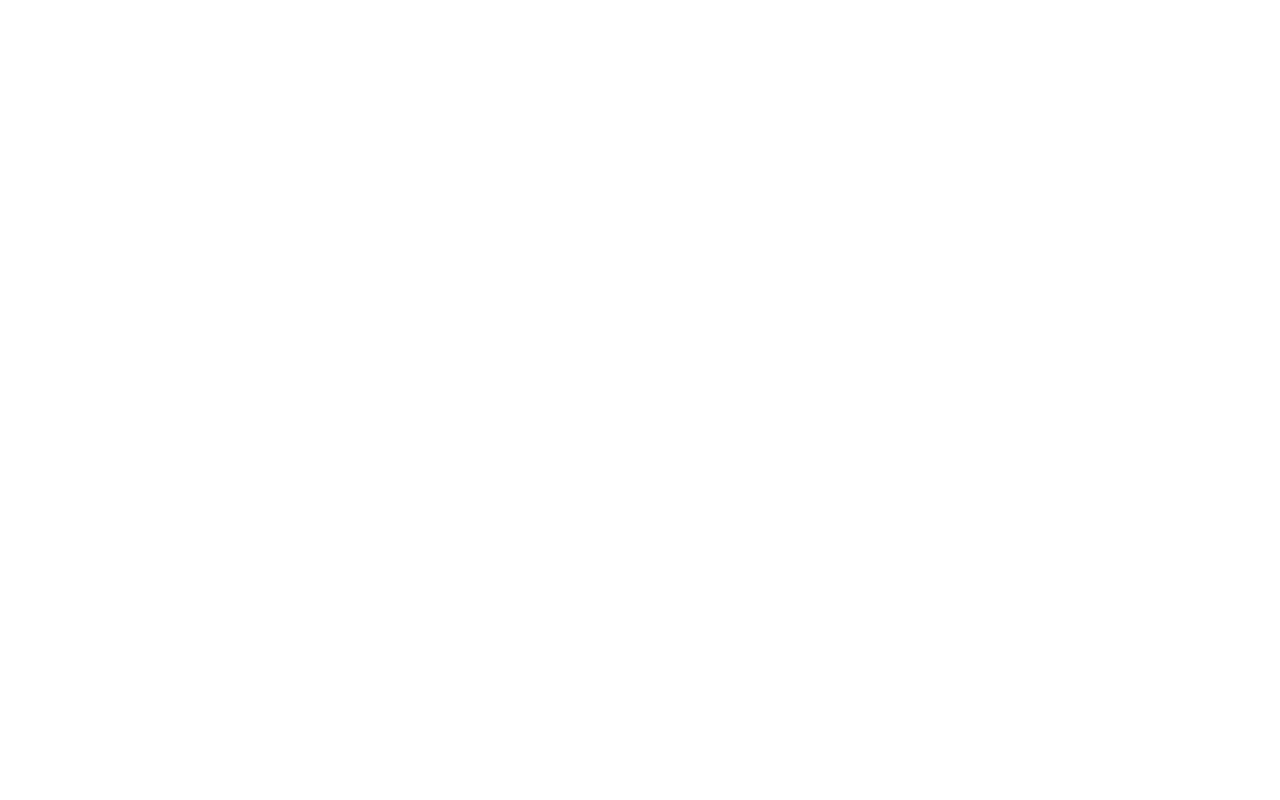
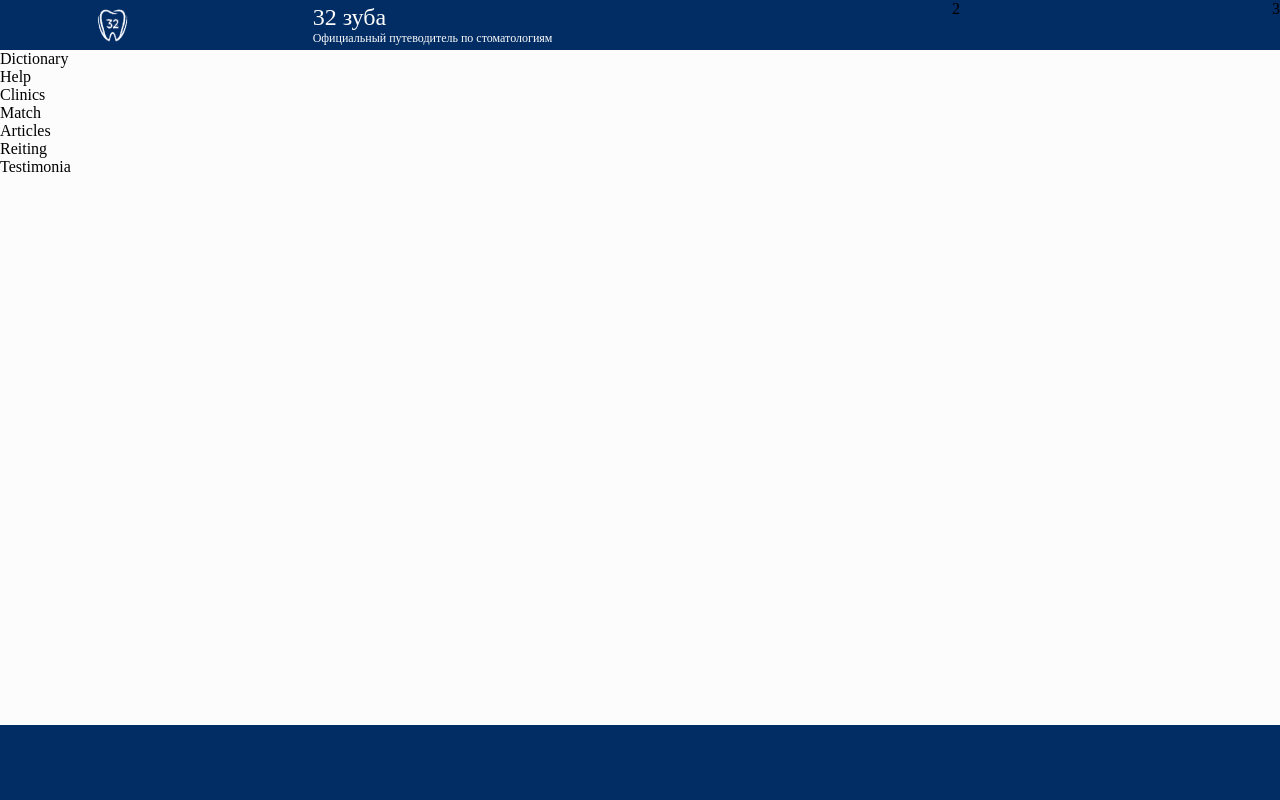
Before and after one commit to buccaneer33/dantist_2026, a plain HTML site: page index.html in a window 1280 px wide. Drawn offline with Linux system fonts and the light colour scheme.

Commit message:
#1 basic sections

```diff
--- a/index.html
+++ b/index.html
@@ -6,8 +6,32 @@
   <link href="style.css" rel="stylesheet" />
 </head>
 <body>
-
-
+  <header>
+    <div class="logo">
+      <div class="image-wrapper">
+        <img src="./logo32.png" alt="logo">
+      </div>
+      <div class="slogan-wrapper">
+        <div class="slogan-header">32 зуба</div>
+        <div class="slogan-subheader">Официальный путеводитель по стоматологиям</div>
+      </div>
+    </div>
+    <nav class="main_nav">2</nav>
+    <div class="secondary_buttons">3</div>
+    <div class="mobile_nav">
+      <button class="btn">III</button>
+    </div>
+  </header>
+  <main>
+    <section class="dictionary">Dictionary</section>
+    <section class="help">Help</section>
+    <section class="clinics">Clinics</section>
+    <section class="match">Match</section>
+    <section class="articles">Articles</section>
+    <section class="reiting">Reiting</section>
+    <section class="testimonia">Testimonia</section>
+  </main>
+  <footer></footer>
 
 </body>
 </html>
--- a/style.css
+++ b/style.css
@@ -0,0 +1,187 @@
+:root  {
+    --main-bg-color: rgb(252, 252, 252);
+    --secondary-bg-color: rgb(2, 45, 100);
+    --main-header-color: rgb(38, 48, 75);
+    --main-text-color: rgb(147, 149, 157);
+    --secondary--text-color: rgb(252, 252, 252);
+
+    --btn-primary-bg-color: rgb(0, 62, 159);
+    --btn-success-bg-color: rgb(55, 141, 92);
+    --btn-blank-bg-color: rgba(255, 255, 255, 0);
+    --btn-primary-font-color: rgb(252, 252, 252);
+    --btn-secondary-font-color: rgb(38, 48, 75);
+
+    --header-desctop-xl-height: 50px;
+    --header-mobile-ml-height: 70px;
+    --header-mobile-sm-height: 70px;
+
+    --footer-desctop-xl-height: 75px;
+    --footer-mobile-ml-height: 50px;
+    --footer-mobile-sm-height: 0px;
+}
+*,
+*::before,
+*::after {
+    box-sizing: border-box;
+}
+
+html, body {
+    height: 100%;
+    margin: 0;
+}
+
+body {
+    min-height: 100vh;
+    min-height: 100dvh;
+    min-width: 100vw;
+    min-width: 100dvw;
+    background-color: var(--main-bg-color);
+    display: flex;
+    flex-flow: column nowrap;
+    justify-content: space-between;
+
+}
+header {
+    background-color: var(--secondary-bg-color);
+    display: flex;
+    flex-flow: row nowrap;
+    justify-content: space-between;
+
+    --header_height: 50px;
+    flex: 0 0 var(--header_height);
+
+
+    @media (orientation: portrait) {
+
+        @media (width <= 1000px) {
+            --header_height: var(--header-mobile-ml-height);
+        }
+        @media (width <= 500px) {
+            --header_height: var(--header-mobile-sm-height);
+        }
+    }
+    @media (orientation: landscape) {
+        --header_height: var(--header-desctop-xl-height);
+    }
+
+    .logo {
+        width: 50%;
+        height: var(--header_height);
+        display: flex;
+        flex-flow: row nowrap;
+        justify-content: space-around;
+        align-items: stretch;
+
+        .image-wrapper {
+            height: var(--header_height);
+            width: var(--header_height);
+            display: flex;
+            flex-flow: row nowrap;
+            justify-content:center;
+            align-items: center;
+            flex: 0 0 var(--header_height);
+
+            & img {
+                width: 70%;
+                height: 70%
+            }
+        }
+
+        .slogan-wrapper{
+            color: var(--secondary--text-color);
+            display: flex;
+            flex-flow: column nowrap;
+            justify-content:center;
+            align-items: flex-start;
+
+            .slogan-header{
+                font-size: 1.5rem;
+            }
+            .slogan-subheader{
+                font-size: 0.75rem;
+            }
+        }
+    }
+
+
+    .main_nav {
+        display: flex;
+
+        @media (orientation: portrait) {
+            display: none;
+        }
+    }
+    .secondary_buttons {
+        display: flex;
+
+        @media (orientation: portrait) {
+            display: none;
+        }
+    }
+    .mobile_nav {
+        display: none;
+        justify-content:center;
+        align-items: center;
+
+        height: var(--header_height);
+        width: var(--header_height);
+
+
+        @media (orientation: portrait) {
+            display: flex;
+        }
+
+        .btn {
+            rotate: 90deg;
+            background-color: transparent;
+            color: var(--secondary--text-color);
+            border-color: var(--secondary--text-color);
+        }
+    }
+}
+
+main {
+    flex: 1;
+}
+footer {
+    background-color: var(--secondary-bg-color);
+
+    @media (orientation: portrait) {
+        @media (width >= 1000px) {
+            flex: 0 0 var(--footer-mobile-ml-height);
+        }
+
+        @media (width >= 500px) {
+            flex: 0 0 var(--footer-mobile-sm-height);
+
+        }
+    }
+    @media (orientation: landscape) {
+        flex: 0 0 var(--footer-desctop-xl-height);
+    }
+}
+
+.btn {
+    display: flex;
+    justify-content: center;
+    align-items: center;
+    border: 1px solid transparent;
+    border-radius: 7px;
+    padding: 0.5rem;
+    cursor: pointer;
+}
+.btn--primary {
+    background-color: var(--btn-primary-bg-color);
+    color: var(--btn-primary-font-color);
+    border-color:  var(--btn-primary-bg-color);
+}
+.btn--success {
+    background-color: var(--btn-success-bg-color);
+    color: var(--btn-primary-font-color);
+    border-color:  var(--btn-success-bg-color);
+}
+.btn--blank {
+    background-color: var(--btn-blank-bg-color);
+    color: var(--btn-secondary-font-color);
+    border-color:  var(--btn-secondary-font-color);
+}
```
Also changed, not shown: logo32.png (added).
